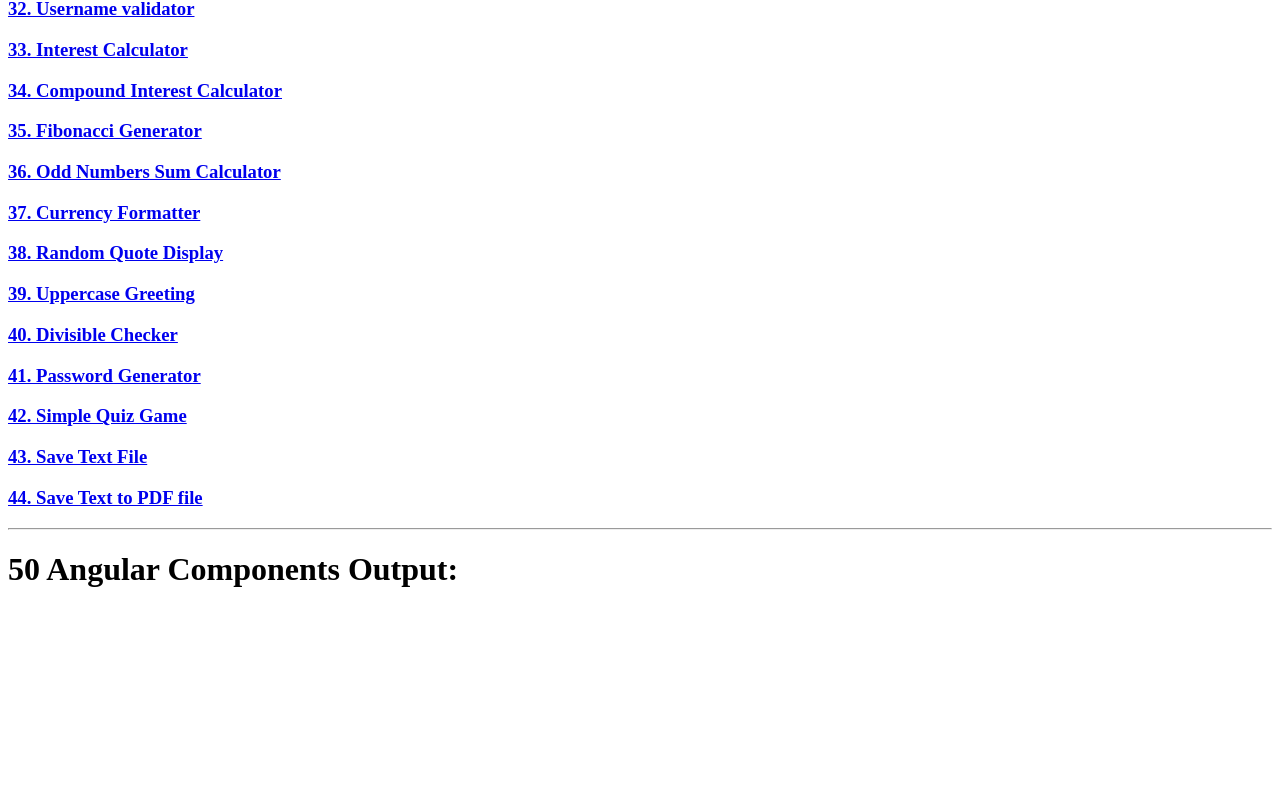
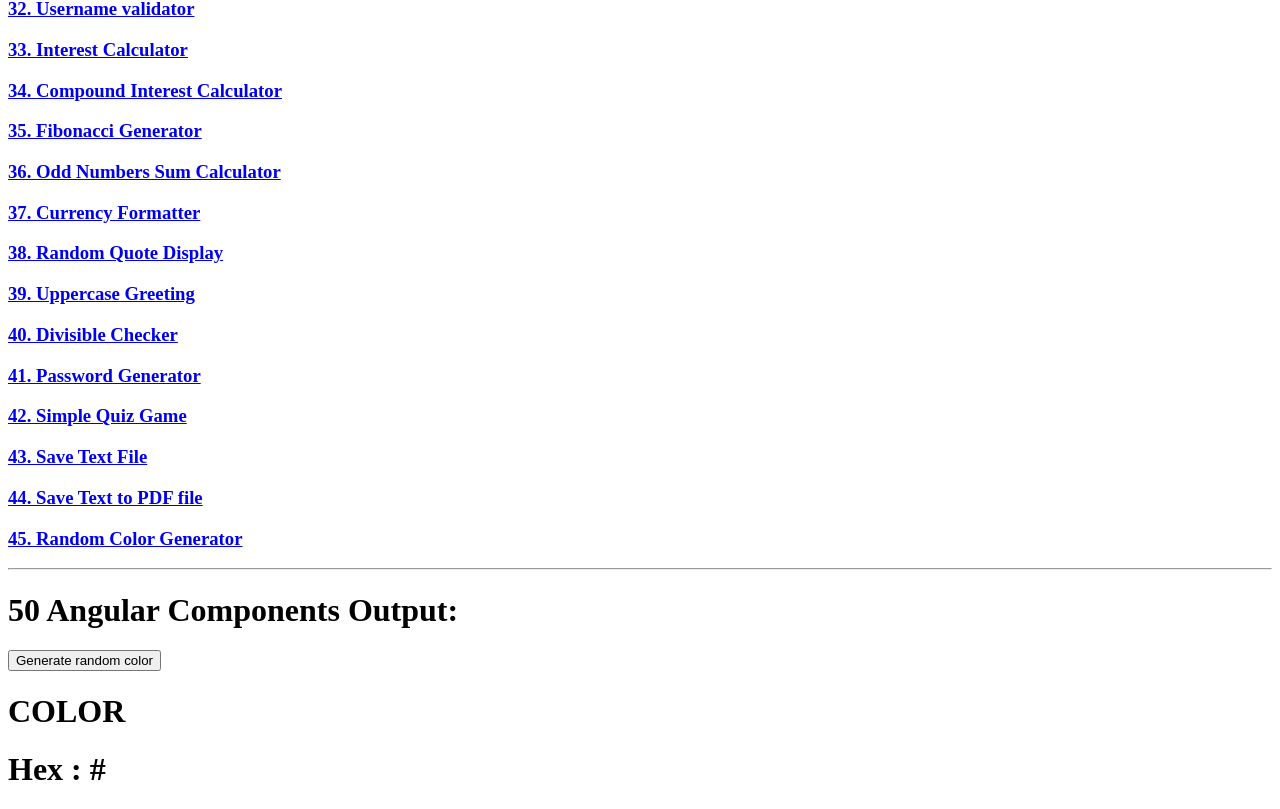
Before and after one commit to BrandonLCanete/fiftyAngularComponents, an Angular app: page /randomcolorgenerator in a window 1280 px wide. Before the commit this address led to /. Shown: the part 1344-2153 px from the top of the page. Before the commit the page ends 1953 px from the top, so only its background shows below. Built offline with nearby package versions, Linux system fonts and the light colour scheme.

Commit message:
#45randomcolorgenerator

```diff
--- a/src/app/app.component.html
+++ b/src/app/app.component.html
@@ -43,6 +43,7 @@
 <a routerLink="/simplequizgame"><h3>42. Simple Quiz Game</h3></a>
 <a routerLink="/savetextfile"><h3>43. Save Text File</h3></a>
 <a routerLink="/savepdffile"><h3>44. Save Text to PDF file</h3></a>
+<a routerLink="/randomcolorgenerator"><h3>45. Random Color Generator</h3></a>
 <hr>
 <h1>50 Angular Components Output:</h1>
 <router-outlet/>
--- a/src/app/app.module.ts
+++ b/src/app/app.module.ts
@@ -50,6 +50,7 @@ import { PasswordgeneratorComponent } from './components/passwordgenerator/passw
 import { SimplequizgameComponent } from './components/simplequizgame/simplequizgame.component';
 import { SavetextfileComponent } from './components/savetextfile/savetextfile.component';
 import { SavepdffileComponent } from './components/savepdffile/savepdffile.component';
+import { RandomcolorgeneratorComponent } from './components/randomcolorgenerator/randomcolorgenerator.component';
 
 const routes: Routes = [
     {path: ' ', component: DisplayhelloworldComponent},
@@ -96,6 +97,7 @@ const routes: Routes = [
     {path: 'simplequizgame', component: SimplequizgameComponent},
     {path: 'savetextfile', component: SavetextfileComponent},
     {path: 'savepdffile', component: SavepdffileComponent},
+    {path: 'randomcolorgenerator', component: RandomcolorgeneratorComponent},
 ];
 @NgModule({
     imports: [
@@ -150,6 +152,7 @@ const routes: Routes = [
         SimplequizgameComponent,
         SavetextfileComponent,
         SavepdffileComponent,
+        RandomcolorgeneratorComponent,
     ],
     providers: [
         provideAnimationsAsync(),
--- /dev/null
+++ b/src/app/components/randomcolorgenerator/randomcolorgenerator.component.html
@@ -0,0 +1,5 @@
+<div>
+    <button (click)="getRandomColor()">Generate random color</button>
+    <h1 [ngStyle]="{color: color}">COLOR</h1>
+    <h1>Hex : {{color}}</h1>
+</div>
--- /dev/null
+++ b/src/app/components/randomcolorgenerator/randomcolorgenerator.component.ts
@@ -0,0 +1,19 @@
+import { Component } from '@angular/core';
+
+@Component({
+  selector: 'app-randomcolorgenerator',
+  templateUrl: './randomcolorgenerator.component.html',
+  styleUrl: './randomcolorgenerator.component.css'
+})
+export class RandomcolorgeneratorComponent {
+
+  letters: string = "0123456789ABCDEF";
+  color: string = "#";
+
+  getRandomColor(){
+    this.color = '#';
+    for (var i = 0; i < 6; i++) {
+        this.color += this.letters[Math.floor(Math.random() * 16)];
+    }
+  }
+}
```
Also changed, not shown: src/app/components/randomcolorgenerator/randomcolorgenerator.component.css (added), 1 other file (tests, documents, lock files or other folders).
